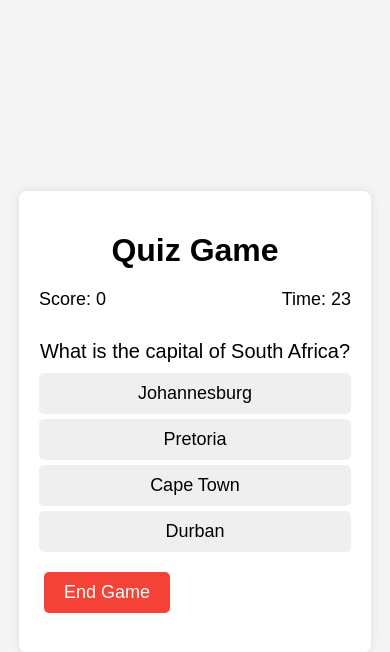
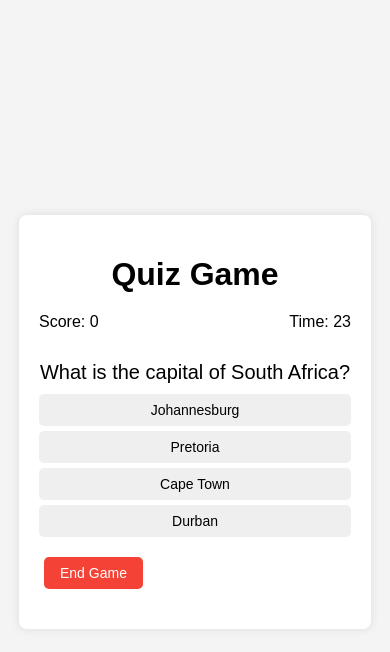
Before and after one commit to Simplyneliswa/SA-History, a plain HTML site: page index.html in a window 390 px wide. Both pictures are taken after a click on the button "Start Game". Drawn offline with Linux system fonts and the light colour scheme.

Commit message:
Update styles.css
media Queries

```diff
--- a/styles.css
+++ b/styles.css
@@ -103,3 +103,23 @@ button {
     font-size: 18px;
     margin-top: 20px;
 }
+
+/* Media Queries */
+@media (max-width: 768px) {
+    #game-container {
+        padding: 15px;
+    }
+
+    #start, #end-game {
+        padding: 8px 16px;
+        font-size: 14px;
+    }
+
+    #score, #timer {
+        font-size: 16px;
+    }
+
+    #answers button {
+        padding: 8px 16px;
+        font-size: 14px;
+    }
```
